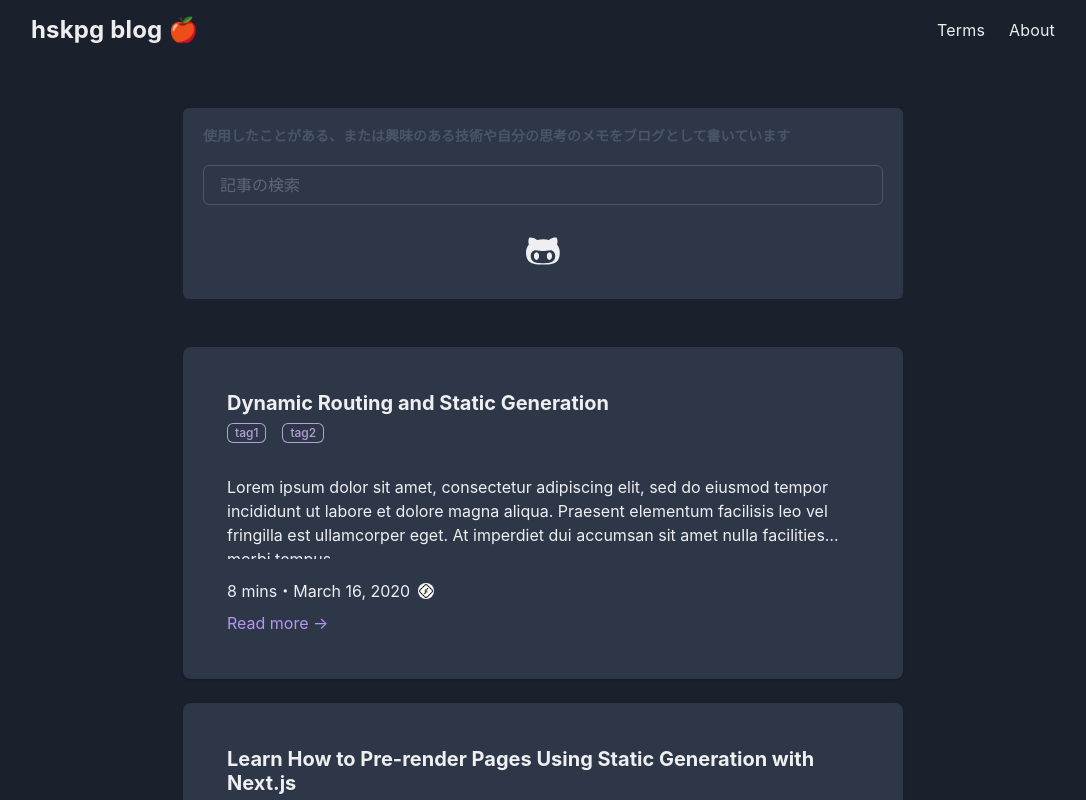
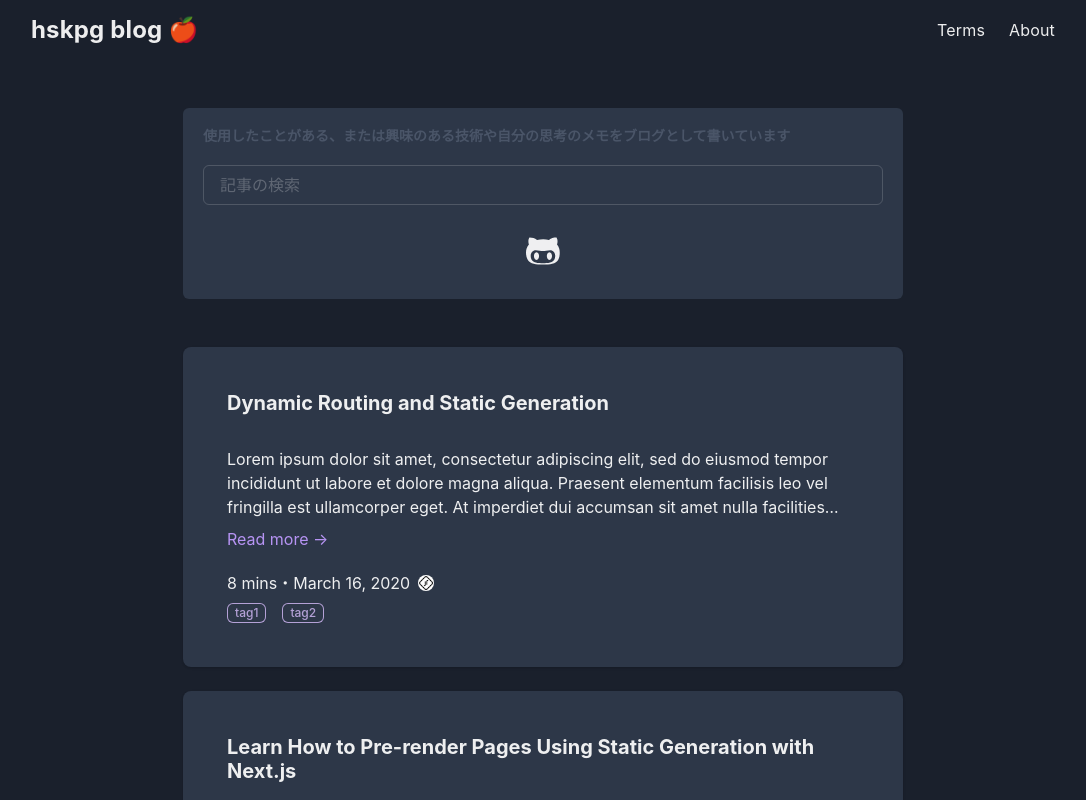
Before and after one commit to ShuntaH/next-ts-blog-template, a Next.js app: page / in a window 1280 px wide. Shown: the top 800 px of the page, without its empty margins (97-1183 px from the left). Built offline with nearby package versions, Linux system fonts and the light colour scheme.

Commit message:
UPDATE: post card design

```diff
--- a/src/components/post/post-card.tsx
+++ b/src/components/post/post-card.tsx
@@ -1,4 +1,4 @@
-import { Box, Card, CardBody, CardFooter, CardHeader, chakra, Heading, Link } from '@chakra-ui/react'
+import { Card, CardBody, CardFooter, CardHeader, chakra, Heading, Link } from '@chakra-ui/react'
 import { STYLES } from "../../lib/constants";
 import React from "react";
 import Post from "../../interfaces/post";
@@ -38,7 +38,6 @@ const PostCard = ({ post }: Props) => {
             {post.title}
           </Link>
         </Heading>
-        <PostTags tags={post.tags}/>
       </CardHeader>
 
       <CardBody
@@ -48,22 +47,24 @@ const PostCard = ({ post }: Props) => {
           "WebkitBoxOrient": "vertical",
           "WebkitLineClamp": "3"
         }}
-        paddingTop={3}
-        paddingBottom={3}
+        paddingTop={1}
+        paddingBottom={1}
       >
         {post.excerpt}
       </CardBody>
 
-      <CardFooter as={"footer"} display={"block"}>
+      <CardFooter as={"footer"} display={"block"} paddingTop={1} paddingBottom={1}>
+        <Link
+          as={NextLink}
+          display={"block"}
+          href={postHref(post)}
+          color={STYLES.accentColor}
+          marginBottom={5}
+        >
+          Read more →
+        </Link>
         <PostInfo time={post.time} date={post.date} author={post.author} />
-        <Box>
-          <Link
-            href={postHref(post)}
-            color={STYLES.accentColor}
-          >
-            Read more →
-          </Link>
-        </Box>
+        <PostTags tags={post.tags} stackProps={{marginBottom: 4}}/>
       </CardFooter>
     </Card>
   );
--- a/src/components/post/post-tags.tsx
+++ b/src/components/post/post-tags.tsx
@@ -3,7 +3,7 @@ import React from "react";
 
 type Props = {
   tags : string[]
-  stackProps: StackProps
+  stackProps?: StackProps
 }
 
 const PostTags = ({ tags, stackProps }: Props) => (
```
